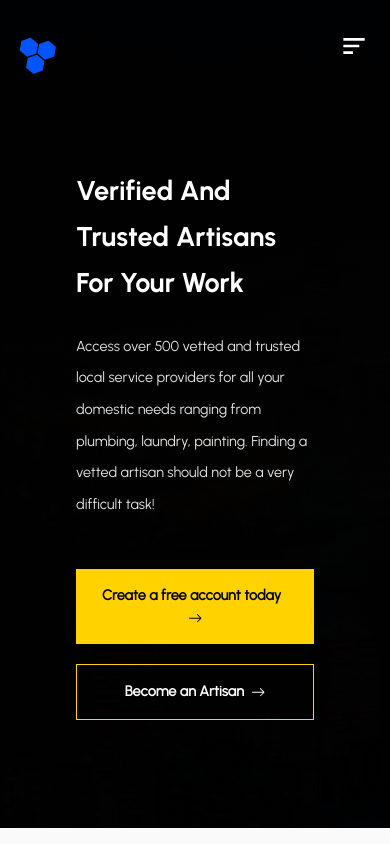
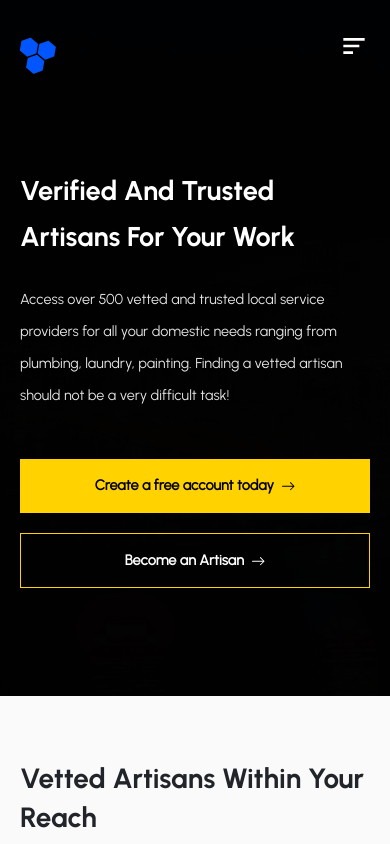
Before and after one commit to qurulab/slelinks, a Next.js app: page / in a window 390 px wide. Shown: the top 844 px of the page. Built offline with nearby package versions, Linux system fonts and the light colour scheme.

Commit message:
fix - herosection mobile fix

```diff
--- a/components/Herosection/herosection.module.scss
+++ b/components/Herosection/herosection.module.scss
@@ -88,6 +88,8 @@
     &__content {
       height: 100%;
       // height: 100vh !important;
+      padding-left: 0.5rem !important;
+      padding-right: 0.5rem !important;
       &__details {
         display: flex;
         flex-direction: column;
```
